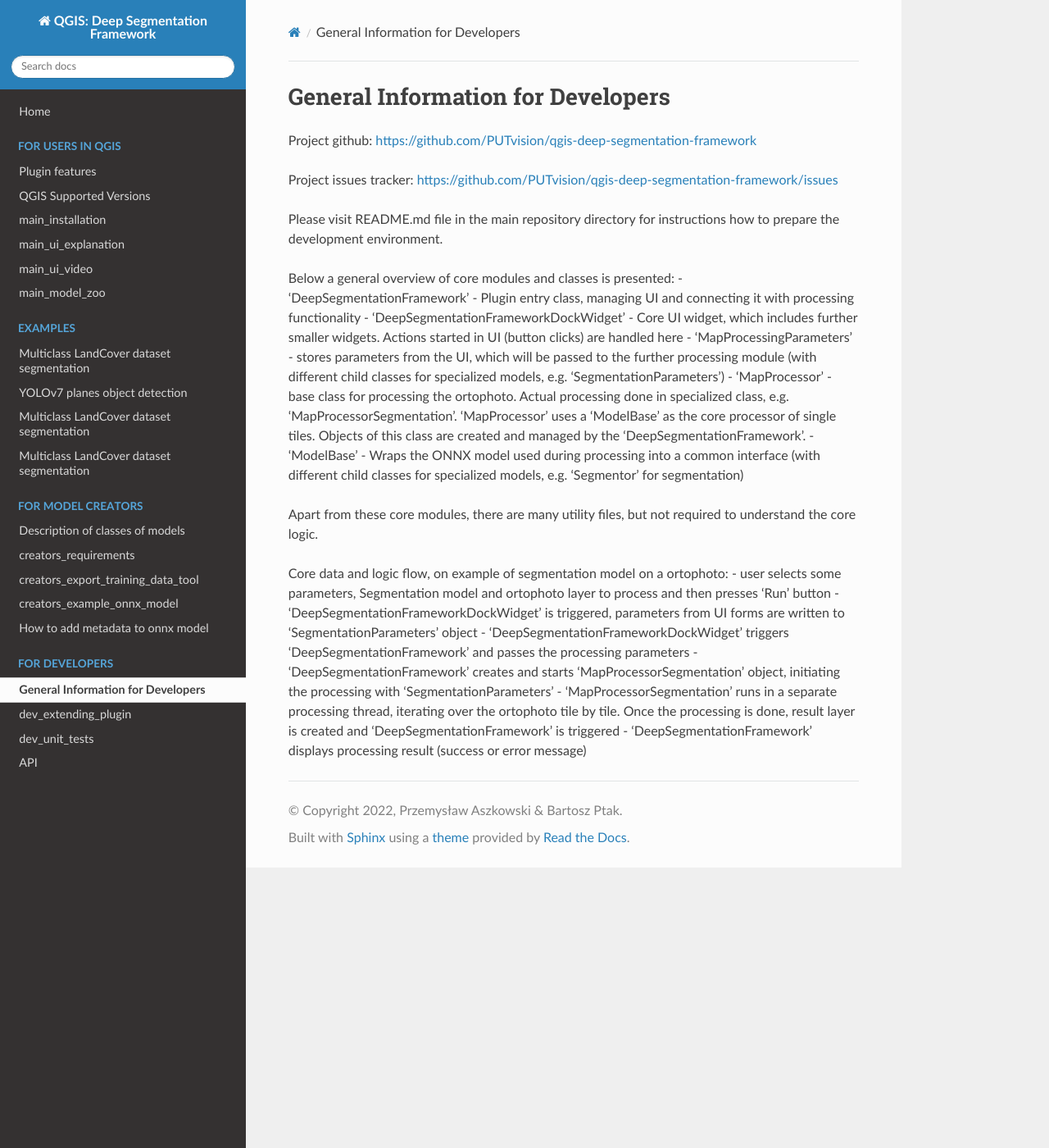
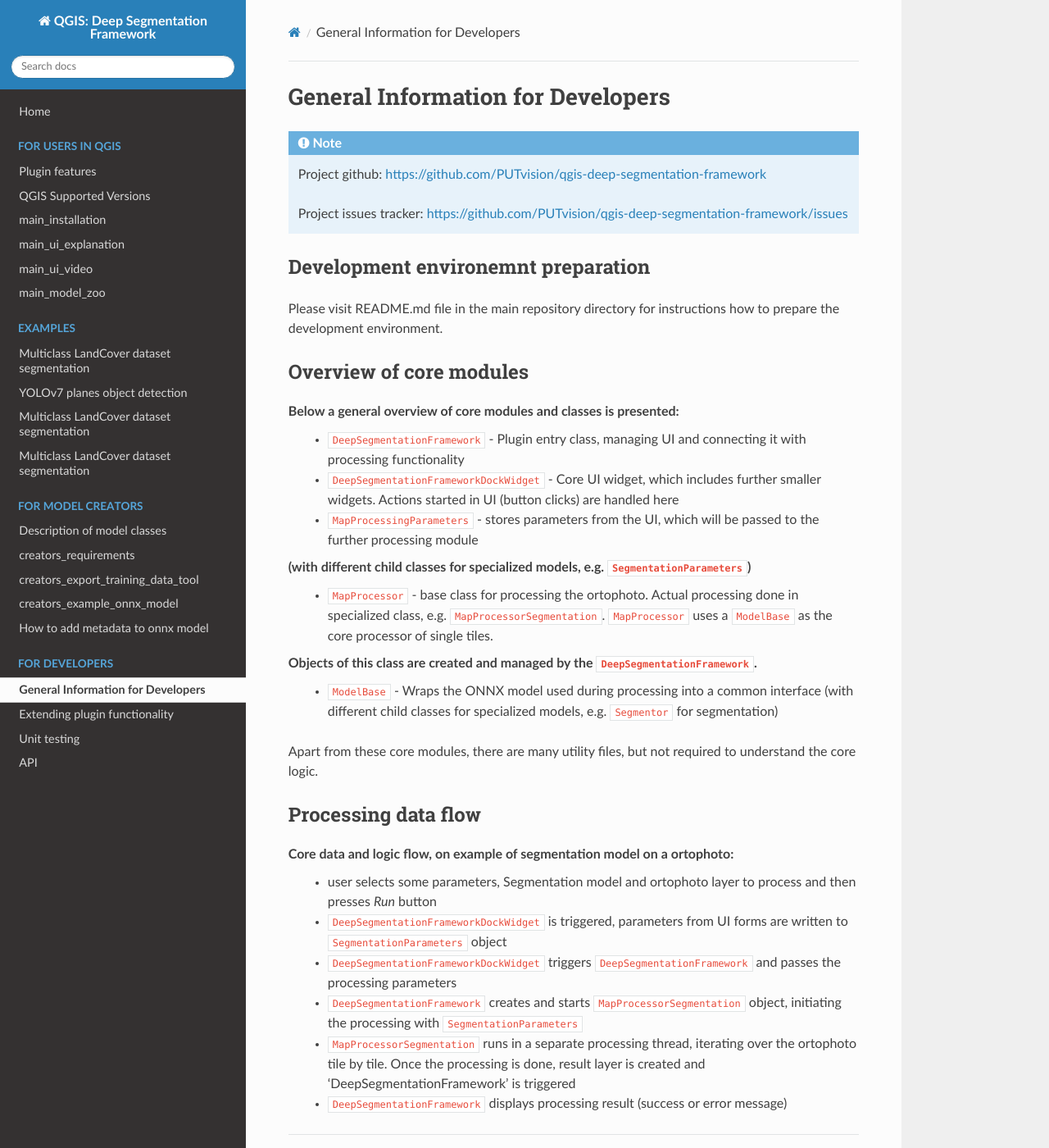
Before and after one commit to PUTvision/qgis-plugin-deepness, a Sphinx documentation site: the page built from docs/source/dev/dev_general_info.rst, in a window 1280 px wide and 1400 px high. Shown: the whole window at 82% size. Built offline with Sphinx 7.4.7 and the Read the Docs theme 2.0.0, drawn with Linux system fonts in a browser that asks for light colours.

Commit message:
Docs updated

```diff
--- a/docs/source/creators/creators_description_classes.rst
+++ b/docs/source/creators/creators_description_classes.rst
@@ -1,2 +1,2 @@
-Description of classes of models
+Description of model classes
 =====
--- a/docs/source/dev/dev_extending_plugin.rst
+++ b/docs/source/dev/dev_extending_plugin.rst
@@ -1,4 +1,4 @@
-dev_extending_plugin
+Extending plugin functionality
 =====
 
 Plugin is easily extendable for new types of parameters, models and outputs.
--- a/docs/source/dev/dev_general_info.rst
+++ b/docs/source/dev/dev_general_info.rst
@@ -1,32 +1,45 @@
 General Information for Developers
-=====
+===========================================
 
-Project github: https://github.com/PUTvision/qgis-deep-segmentation-framework
+.. note::
 
-Project issues tracker: https://github.com/PUTvision/qgis-deep-segmentation-framework/issues
+  Project github: https://github.com/PUTvision/qgis-deep-segmentation-framework
+
+  Project issues tracker: https://github.com/PUTvision/qgis-deep-segmentation-framework/issues
+
+
+
+===================================
+Development environemnt preparation
+===================================
 
 Please visit README.md file in the main repository directory for instructions how to prepare the development environment.
 
 
 
+========================
+Overview of core modules
+========================
+
 Below a general overview of core modules and classes is presented:
-- 'DeepSegmentationFramework' - Plugin entry class, managing UI and connecting it with processing functionality
-- 'DeepSegmentationFrameworkDockWidget' - Core UI widget, which includes further smaller widgets. Actions started in UI (button clicks) are handled here
-- 'MapProcessingParameters' - stores parameters from the UI, which will be passed to the further processing module
-(with different child classes for specialized models, e.g. 'SegmentationParameters')
-- 'MapProcessor' - base class for processing the ortophoto. Actual processing done in specialized class,
-e.g. 'MapProcessorSegmentation'. 'MapProcessor' uses a 'ModelBase' as the core processor of single tiles.
-Objects of this class are created and managed by the 'DeepSegmentationFramework'.
-- 'ModelBase' - Wraps the ONNX model used during processing into a common interface
-(with different child classes for specialized models, e.g. 'Segmentor' for segmentation)
+ * :code:`DeepSegmentationFramework` - Plugin entry class, managing UI and connecting it with processing functionality
+ * :code:`DeepSegmentationFrameworkDockWidget` - Core UI widget, which includes further smaller widgets. Actions started in UI (button clicks) are handled here
+ * :code:`MapProcessingParameters` - stores parameters from the UI, which will be passed to the further processing module
+(with different child classes for specialized models, e.g. :code:`SegmentationParameters`)
+ * :code:`MapProcessor` - base class for processing the ortophoto. Actual processing done in specialized class, e.g. :code:`MapProcessorSegmentation`. :code:`MapProcessor` uses a :code:`ModelBase` as the core processor of single tiles.
+Objects of this class are created and managed by the :code:`DeepSegmentationFramework`.
+ * :code:`ModelBase` - Wraps the ONNX model used during processing into a common interface (with different child classes for specialized models, e.g. :code:`Segmentor` for segmentation)
 
 Apart from these core modules, there are many utility files, but not required to understand the core logic.
 
 
+====================
+Processing data flow
+====================
 Core data and logic flow, on example of segmentation model on a ortophoto:
-- user selects some parameters, Segmentation model and ortophoto layer to process and then presses 'Run' button
-- 'DeepSegmentationFrameworkDockWidget' is triggered, parameters from UI forms are written to 'SegmentationParameters' object
-- 'DeepSegmentationFrameworkDockWidget' triggers 'DeepSegmentationFramework' and passes the processing parameters
-- 'DeepSegmentationFramework' creates and starts 'MapProcessorSegmentation' object, initiating the processing with 'SegmentationParameters'
-- 'MapProcessorSegmentation' runs in a separate processing thread, iterating over the ortophoto tile by tile. Once the processing is done, result layer is created and 'DeepSegmentationFramework' is triggered
-- 'DeepSegmentationFramework' displays processing result (success or error message)
+ * user selects some parameters, Segmentation model and ortophoto layer to process and then presses *Run* button
+ * :code:`DeepSegmentationFrameworkDockWidget` is triggered, parameters from UI forms are written to :code:`SegmentationParameters` object
+ * :code:`DeepSegmentationFrameworkDockWidget` triggers :code:`DeepSegmentationFramework` and passes the processing parameters
+ * :code:`DeepSegmentationFramework` creates and starts :code:`MapProcessorSegmentation` object, initiating the processing with :code:`SegmentationParameters`
+ * :code:`MapProcessorSegmentation` runs in a separate processing thread, iterating over the ortophoto tile by tile. Once the processing is done, result layer is created and 'DeepSegmentationFramework' is triggered
+ * :code:`DeepSegmentationFramework` displays processing result (success or error message)
--- a/docs/source/dev/dev_unit_tests.rst
+++ b/docs/source/dev/dev_unit_tests.rst
@@ -1,4 +1,4 @@
-dev_unit_tests
+Unit testing
 =====
 
 In order to simplify development and debugging, the code is modular and testable.
```
